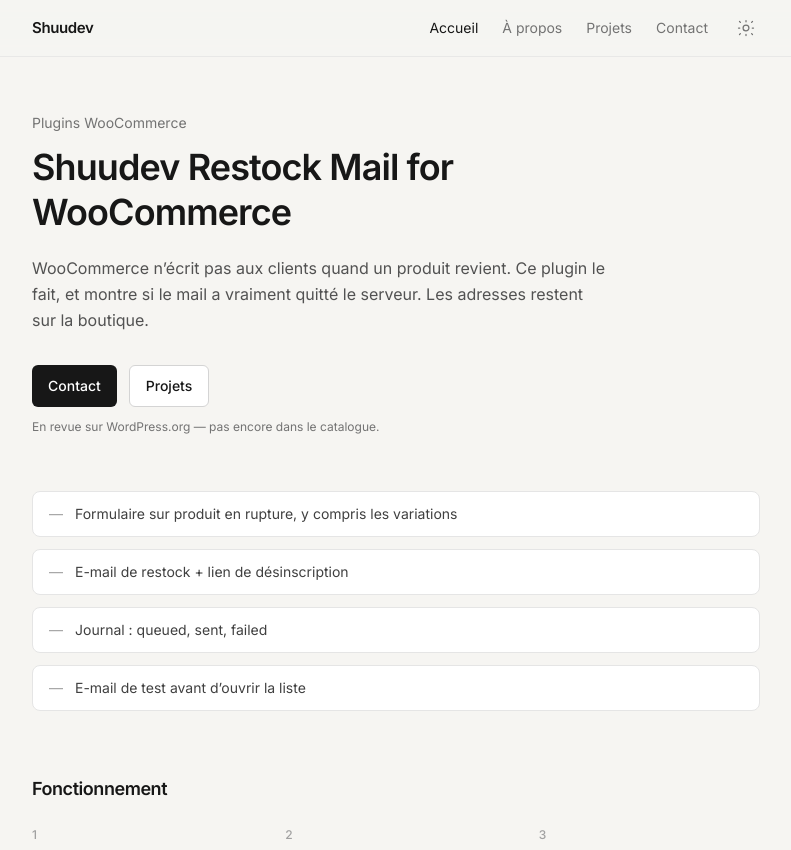
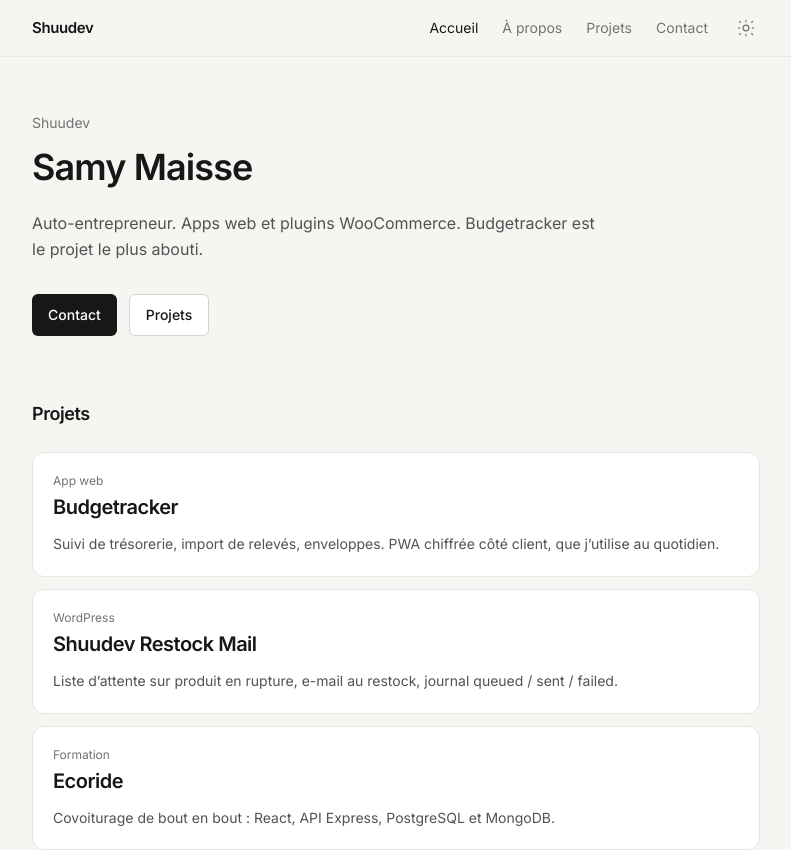
Before and after one commit to Shuugaa/personal-portfolio, a React (Vite) app: page / in a window 1280 px wide. Shown: the top 850 px of the page, without its empty margins (244-1035 px from the left). Built offline with nearby package versions, Linux system fonts and the light colour scheme.

Commit message:
Présenter Budgetracker en vitrine, à côté de Restock Mail et Ecoride.

```diff
--- a/index.html
+++ b/index.html
@@ -6,7 +6,7 @@
     <title>Shuudev</title>
     <meta
       name="description"
-      content="Shuudev — plugins WooCommerce. Restock Mail : liste d’attente rupture de stock et e-mail au restock."
+      content="Shuudev — Samy Maisse. Apps web et plugins WooCommerce : Budgetracker, Restock Mail."
     />
     <script>
       (function () {
--- a/src/App.tsx
+++ b/src/App.tsx
@@ -2,6 +2,9 @@
 import Home from './pages/Home';
 import About from './pages/About';
 import Projects from './pages/Projects';
+import Budgetracker from './pages/Budgetracker';
+import RestockMail from './pages/RestockMail';
+import Ecoride from './pages/Ecoride';
 import Contact from './pages/Contact';
 import MentionsLegales from './pages/MentionsLegales';
 import { ThemeToggler } from './components/ThemeToggler';
@@ -40,6 +43,9 @@
           <Route path="/" element={<Home />} />
           <Route path="/about" element={<About />} />
           <Route path="/projects" element={<Projects />} />
+          <Route path="/projects/budgetracker" element={<Budgetracker />} />
+          <Route path="/projects/restock-mail" element={<RestockMail />} />
+          <Route path="/projects/ecoride" element={<Ecoride />} />
           <Route path="/contact" element={<Contact />} />
           <Route path="/mentions-legales" element={<MentionsLegales />} />
         </Routes>
--- a/src/pages/About.tsx
+++ b/src/pages/About.tsx
@@ -7,6 +7,7 @@
   'Node.js',
   'Go',
   'PostgreSQL',
+  'Supabase',
   'Git',
 ];
 
@@ -14,11 +15,13 @@
   <div className="max-w-xl">
     <h1 className="text-3xl font-semibold tracking-tight">À propos</h1>
     <p className="mt-5 text-neutral-600 dark:text-neutral-400 leading-relaxed">
-      Shuudev, c’est Samy Maisse, auto-entrepreneur en France. Outils pour boutiques
-      WooCommerce — en ce moment Restock Mail, liste d’attente et e-mails de restock.
+      Shuudev, c’est Samy Maisse, auto-entrepreneur en France. Apps web (React, TypeScript)
+      et plugins WooCommerce.
     </p>
     <p className="mt-4 text-neutral-600 dark:text-neutral-400 leading-relaxed">
-      Aussi du web (React, TypeScript, Node), dont ce site.
+      Le projet le plus abouti est Budgetracker : trésorerie, import de relevés, chiffrement
+      côté client. Il y a aussi Restock Mail (WooCommerce) et Ecoride (covoiturage, formation).
+      Ce site en fait partie.
     </p>
     <div className="mt-8 flex flex-wrap gap-2">
       {skills.map((skill) => (
--- /dev/null
+++ b/src/pages/Budgetracker.tsx
@@ -0,0 +1,106 @@
+import { Link } from 'react-router-dom';
+
+const features = [
+  'Trésorerie : comptes, charges, dettes, soldes à une date',
+  'Mouvements, filtres, saisie manuelle',
+  'Import CSV / Excel (exports FR type BRED, Revolut, Caisse d’Épargne / CIC)',
+  'Catégorisation par mots-clés, détection des virements internes',
+  'Enveloppes par catégorie, prévisions et courbe sur plusieurs mois',
+  'PWA installable (ordi et téléphone)',
+];
+
+const built = [
+  {
+    title: 'Coffre E2EE',
+    text: 'Les données budget sont chiffrées dans le navigateur (AES-GCM, PBKDF2) avant d’aller sur Supabase. Une clé de secours est montrée une fois à la création du coffre. L’hébergeur ne voit pas les relevés en clair.',
+  },
+  {
+    title: 'Comptes isolés',
+    text: 'Auth email, Postgres, Row Level Security. Un utilisateur ne lit pas les lignes d’un autre. Inscription filtrée par code d’accès.',
+  },
+  {
+    title: 'Import de relevés',
+    text: 'Parseurs pour les exports bancaires courants (dates FR, débit/crédit, multi-produits Revolut). Les fichiers ne sont pas stockés : seulement date, libellé, montant, compte.',
+  },
+  {
+    title: 'Usage réel',
+    text: 'PIN optionnel sur l’appareil, thème, onboarding des comptes. Ce n’est pas une démo : l’app tourne sur budget.shuudev.com, accès restreint.',
+  },
+];
+
+const stack = [
+  'React',
+  'TypeScript',
+  'Vite',
+  'Tailwind',
+  'Supabase',
+  'Postgres',
+  'Recharts',
+  'PWA',
+];
+
+const Budgetracker: React.FC = () => (
+  <div className="max-w-xl">
+    <Link
+      to="/projects"
+      className="text-sm text-neutral-500 hover:text-neutral-800 dark:hover:text-neutral-300"
+    >
+      ← Projets
+    </Link>
+    <p className="mt-8 text-xs text-neutral-500">App web · PWA</p>
+    <h1 className="mt-1 text-3xl font-semibold tracking-tight">Budgetracker</h1>
+    <p className="mt-5 text-neutral-600 dark:text-neutral-400 leading-relaxed">
+      Application de suivi budgétaire : voir où en est la trésorerie, coller un relevé, tenir des
+      enveloppes. Outil perso, pas une banque ni un conseil financier.
+    </p>
+    <a
+      href="https://budget.shuudev.com"
+      className="mt-6 inline-flex items-center rounded-md bg-neutral-900 dark:bg-white text-white dark:text-neutral-900 text-sm font-medium px-4 py-2.5 hover:opacity-90"
+      target="_blank"
+      rel="noopener noreferrer"
+    >
+      budget.shuudev.com
+    </a>
+    <p className="mt-2 text-xs text-neutral-500">Accès restreint (invitation).</p>
+
+    <h2 className="mt-14 text-lg font-semibold tracking-tight">Ce que ça fait</h2>
+    <ul className="mt-6 grid gap-3">
+      {features.map((item) => (
+        <li
+          key={item}
+          className="flex gap-3 text-sm text-neutral-700 dark:text-neutral-300 border border-neutral-200 dark:border-neutral-800 bg-white dark:bg-neutral-900 rounded-lg px-4 py-3"
+        >
+          <span className="text-neutral-400 select-none" aria-hidden>
+            —
+          </span>
+          {item}
+        </li>
+      ))}
+    </ul>
+
+    <h2 className="mt-14 text-lg font-semibold tracking-tight">Ce que j’ai fait</h2>
+    <ul className="mt-6 grid gap-8">
+      {built.map((item) => (
+        <li key={item.title}>
+          <p className="font-medium">{item.title}</p>
+          <p className="mt-1 text-sm text-neutral-600 dark:text-neutral-400 leading-relaxed">
+            {item.text}
+          </p>
+        </li>
+      ))}
+    </ul>
+
+    <div className="mt-10 flex flex-wrap gap-2">
+      {stack.map((item) => (
+        <span
+          key={item}
+          className="px-3 py-1 bg-white dark:bg-neutral-900 border border-neutral-200 dark:border-neutral-800 rounded-full text-xs text-neutral-700 dark:text-neutral-300"
+        >
+          {item}
+        </span>
+      ))}
+    </div>
+  </div>
+);
+
+export default Budgetracker;
--- a/src/pages/Contact.tsx
+++ b/src/pages/Contact.tsx
@@ -2,7 +2,7 @@
   <div className="max-w-xl">
     <h1 className="text-3xl font-semibold tracking-tight">Contact</h1>
     <p className="mt-5 text-neutral-600 dark:text-neutral-400 leading-relaxed">
-      Plugin, mission, ou une question : un mail suffit.
+      Projet, mission, ou une question : un mail suffit.
     </p>
     <a
       href="mailto:contact@shuudev.com"
--- a/src/pages/Ecoride.tsx
+++ b/src/pages/Ecoride.tsx
@@ -1,6 +1,15 @@
+import { Link } from 'react-router-dom';
+
 const Ecoride: React.FC = () => (
   <div className="max-w-xl">
-    <h1 className="text-3xl font-semibold tracking-tight">Ecoride</h1>
+    <Link
+      to="/projects"
+      className="text-sm text-neutral-500 hover:text-neutral-800 dark:hover:text-neutral-300"
+    >
+      ← Projets
+    </Link>
+    <p className="mt-8 text-xs text-neutral-500">Formation</p>
+    <h1 className="mt-1 text-3xl font-semibold tracking-tight">Ecoride</h1>
     <p className="mt-5 text-neutral-600 dark:text-neutral-400 leading-relaxed">
       Application de covoiturage développée de bout en bout (projet de formation). Front React /
       TypeScript, API Node.js (Express), PostgreSQL pour les comptes et trajets, MongoDB à côté.
--- a/src/pages/Home.tsx
+++ b/src/pages/Home.tsx
@@ -1,32 +1,35 @@
 import { Link } from 'react-router-dom';
 
-const steps = [
+const featured = [
   {
-    n: '1',
-    title: 'Rupture de stock',
-    text: 'Le formulaire s’affiche sur la fiche produit. Le client laisse son e-mail.',
+    to: '/projects/budgetracker',
+    tag: 'App web',
+    title: 'Budgetracker',
+    text: 'Suivi de trésorerie, import de relevés, enveloppes. PWA chiffrée côté client, que j’utilise au quotidien.',
   },
   {
-    n: '2',
-    title: 'Vous restockez',
-    text: 'WooCommerce Action Scheduler envoie l’e-mail. Pas de cron à ajouter.',
+    to: '/projects/restock-mail',
+    tag: 'WordPress',
+    title: 'Shuudev Restock Mail',
+    text: 'Liste d’attente sur produit en rupture, e-mail au restock, journal queued / sent / failed.',
   },
   {
-    n: '3',
-    title: 'Vous voyez si ça part',
-    text: 'WooCommerce → Restock Mail : waiting, queued, sent ou failed.',
+    to: '/projects/ecoride',
+    tag: 'Formation',
+    title: 'Ecoride',
+    text: 'Covoiturage de bout en bout : React, API Express, PostgreSQL et MongoDB.',
   },
 ];
 
 const Home: React.FC = () => (
   <div>
-    <p className="text-sm text-neutral-500 mb-3">Plugins WooCommerce</p>
+    <p className="text-sm text-neutral-500 mb-3">Shuudev</p>
     <h1 className="text-3xl sm:text-4xl font-semibold tracking-tight leading-tight max-w-xl">
-      Shuudev Restock Mail for WooCommerce
+      Samy Maisse
     </h1>
     <p className="mt-5 text-neutral-600 dark:text-neutral-400 leading-relaxed max-w-xl">
-      WooCommerce n’écrit pas aux clients quand un produit revient. Ce plugin le fait, et
-      montre si le mail a vraiment quitté le serveur. Les adresses restent sur la boutique.
+      Auto-entrepreneur. Apps web et plugins WooCommerce. Budgetracker est le projet le plus
+      abouti.
     </p>
     <div className="mt-8 flex flex-wrap gap-3">
       <Link
@@ -42,39 +45,24 @@
         Projets
       </Link>
     </div>
-    <p className="mt-3 text-xs text-neutral-500">
-      En revue sur WordPress.org — pas encore dans le catalogue.
-    </p>
 
-    <ul className="mt-14 grid gap-3">
-      {[
-        'Formulaire sur produit en rupture, y compris les variations',
-        'E-mail de restock + lien de désinscription',
-        'Journal : queued, sent, failed',
-        'E-mail de test avant d’ouvrir la liste',
-      ].map((item) => (
-        <li
-          key={item}
-          className="flex gap-3 text-sm text-neutral-700 dark:text-neutral-300 border border-neutral-200 dark:border-neutral-800 bg-white dark:bg-neutral-900 rounded-lg px-4 py-3"
-        >
-          <span className="text-neutral-400 select-none" aria-hidden>
-            —
-          </span>
-          {item}
+    <h2 className="mt-16 text-lg font-semibold tracking-tight">Projets</h2>
+    <ul className="mt-6 grid gap-3">
+      {featured.map((item) => (
+        <li key={item.to}>
+          <Link
+            to={item.to}
+            className="block border border-neutral-200 dark:border-neutral-800 bg-white dark:bg-neutral-900 rounded-xl p-5 hover:border-neutral-400 dark:hover:border-neutral-600"
+          >
+            <p className="text-xs text-neutral-500">{item.tag}</p>
+            <h3 className="mt-1 text-xl font-semibold tracking-tight">{item.title}</h3>
+            <p className="mt-3 text-sm text-neutral-600 dark:text-neutral-400 leading-relaxed">
+              {item.text}
+            </p>
+          </Link>
         </li>
       ))}
     </ul>
-
-    <h2 className="mt-16 text-lg font-semibold tracking-tight">Fonctionnement</h2>
-    <ol className="mt-6 grid gap-8 sm:grid-cols-3">
-      {steps.map((s) => (
-        <li key={s.n}>
-          <p className="text-xs font-medium text-neutral-400">{s.n}</p>
-          <p className="mt-2 font-medium">{s.title}</p>
-          <p className="mt-1 text-sm text-neutral-600 dark:text-neutral-400 leading-relaxed">{s.text}</p>
-        </li>
-      ))}
-    </ol>
   </div>
 );
 
--- a/src/pages/Projects.tsx
+++ b/src/pages/Projects.tsx
@@ -1,24 +1,53 @@
 import { Link } from 'react-router-dom';
+
+const items = [
+  {
+    to: '/projects/budgetracker',
+    tag: 'App web',
+    title: 'Budgetracker',
+    text: 'Trésorerie, import de relevés, enveloppes. PWA, auth Supabase, chiffrement côté client.',
+    points: ['E2EE (AES-GCM)', 'Parseurs CSV / Excel FR', 'budget.shuudev.com'],
+  },
+  {
+    to: '/projects/restock-mail',
+    tag: 'WordPress',
+    title: 'Shuudev Restock Mail for WooCommerce',
+    text: 'Liste d’attente sur produit en rupture, e-mail au restock, journal queued / sent / failed.',
+    points: ['Formulaire fiche produit + variations', 'Action Scheduler', 'Désinscription dans l’e-mail'],
+  },
+  {
+    to: '/projects/ecoride',
+    tag: 'Formation',
+    title: 'Ecoride',
+    text: 'Application de covoiturage développée de bout en bout.',
+    points: ['React / TypeScript', 'API Express', 'PostgreSQL et MongoDB'],
+  },
+];
 
 const Projects: React.FC = () => (
   <div>
     <h1 className="text-3xl font-semibold tracking-tight mb-8">Projets</h1>
+    <ul className="grid gap-3">
+      {items.map((item) => (
+        <li key={item.to}>
           <Link
-      to="/"
+            to={item.to}
             className="block border border-neutral-200 dark:border-neutral-800 bg-white dark:bg-neutral-900 rounded-xl p-5 hover:border-neutral-400 dark:hover:border-neutral-600"
           >
-      <p className="text-xs text-neutral-500">WordPress</p>
-      <h2 className="mt-1 text-xl font-semibold tracking-tight">Shuudev Restock Mail for WooCommerce</h2>
+            <p className="text-xs text-neutral-500">{item.tag}</p>
+            <h2 className="mt-1 text-xl font-semibold tracking-tight">{item.title}</h2>
             <p className="mt-3 text-sm text-neutral-600 dark:text-neutral-400 leading-relaxed">
-        Liste d’attente sur produit en rupture, e-mail au restock, journal queued / sent / failed.
-        En revue sur WordPress.org, pas encore listé.
+              {item.text}
             </p>
             <ul className="mt-3 text-sm text-neutral-500 list-disc list-inside">
-        <li>Formulaire fiche produit + variations</li>
-        <li>Action Scheduler</li>
-        <li>Désinscription dans l’e-mail</li>
+              {item.points.map((point) => (
+                <li key={point}>{point}</li>
+              ))}
             </ul>
           </Link>
+        </li>
+      ))}
+    </ul>
   </div>
 );
 
--- /dev/null
+++ b/src/pages/RestockMail.tsx
@@ -0,0 +1,73 @@
+import { Link } from 'react-router-dom';
+
+const steps = [
+  {
+    n: '1',
+    title: 'Rupture de stock',
+    text: 'Le formulaire s’affiche sur la fiche produit. Le client laisse son e-mail.',
+  },
+  {
+    n: '2',
+    title: 'Vous restockez',
+    text: 'WooCommerce Action Scheduler envoie l’e-mail. Pas de cron à ajouter.',
+  },
+  {
+    n: '3',
+    title: 'Vous voyez si ça part',
+    text: 'WooCommerce → Restock Mail : waiting, queued, sent ou failed.',
+  },
+];
+
+const RestockMail: React.FC = () => (
+  <div>
+    <Link
+      to="/projects"
+      className="text-sm text-neutral-500 hover:text-neutral-800 dark:hover:text-neutral-300"
+    >
+      ← Projets
+    </Link>
+    <p className="mt-8 text-sm text-neutral-500">WordPress</p>
+    <h1 className="mt-1 text-3xl sm:text-4xl font-semibold tracking-tight leading-tight max-w-xl">
+      Shuudev Restock Mail for WooCommerce
+    </h1>
+    <p className="mt-5 text-neutral-600 dark:text-neutral-400 leading-relaxed max-w-xl">
+      WooCommerce n’écrit pas aux clients quand un produit revient. Ce plugin le fait, et
+      montre si le mail a vraiment quitté le serveur. Les adresses restent sur la boutique.
+    </p>
+    <p className="mt-3 text-xs text-neutral-500">
+      En revue sur WordPress.org — pas encore dans le catalogue.
+    </p>
+
+    <ul className="mt-14 grid gap-3">
+      {[
+        'Formulaire sur produit en rupture, y compris les variations',
+        'E-mail de restock + lien de désinscription',
+        'Journal : queued, sent, failed',
+        'E-mail de test avant d’ouvrir la liste',
+      ].map((item) => (
+        <li
+          key={item}
+          className="flex gap-3 text-sm text-neutral-700 dark:text-neutral-300 border border-neutral-200 dark:border-neutral-800 bg-white dark:bg-neutral-900 rounded-lg px-4 py-3"
+        >
+          <span className="text-neutral-400 select-none" aria-hidden>
+            —
+          </span>
+          {item}
+        </li>
+      ))}
+    </ul>
+
+    <h2 className="mt-16 text-lg font-semibold tracking-tight">Fonctionnement</h2>
+    <ol className="mt-6 grid gap-8 sm:grid-cols-3">
+      {steps.map((s) => (
+        <li key={s.n}>
+          <p className="text-xs font-medium text-neutral-400">{s.n}</p>
+          <p className="mt-2 font-medium">{s.title}</p>
+          <p className="mt-1 text-sm text-neutral-600 dark:text-neutral-400 leading-relaxed">{s.text}</p>
+        </li>
+      ))}
+    </ol>
+  </div>
+);
+
+export default RestockMail;
```
Lines whose indentation alone changed are shown as unchanged.
